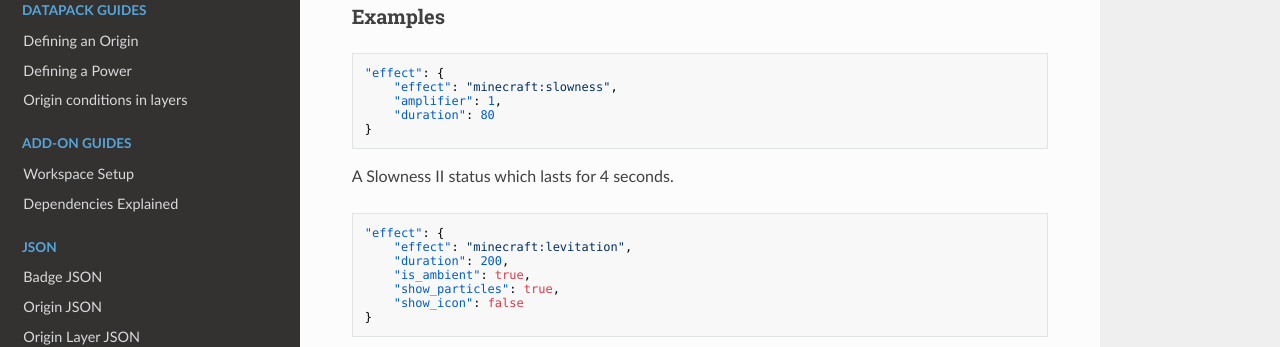
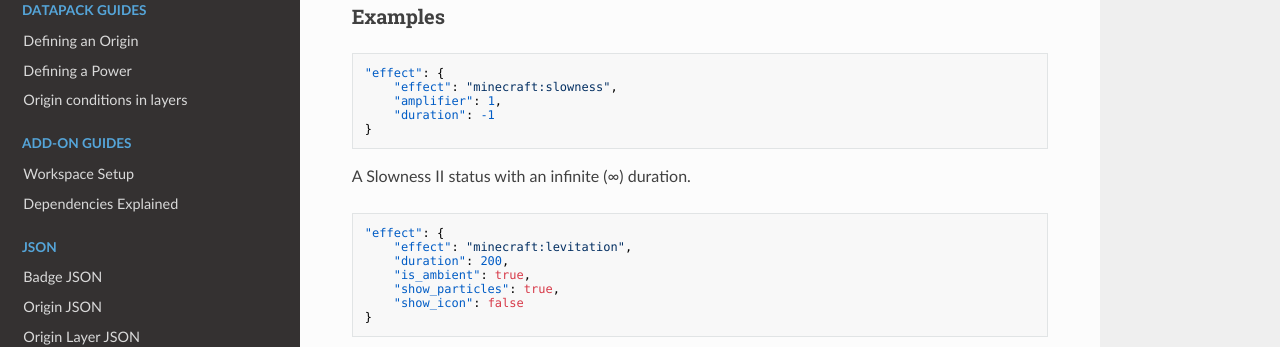
Before and after one commit to apace100/origins-docs, an MkDocs documentation site: the page built from docs/types/data_types/status_effect_instance.md, in a window 1280 px wide and 900 px high, scrolled down 595 px. Shown: the part 152-499 px from the top of the window. Built offline with MkDocs 1.6.1, drawn with Linux system fonts in a browser that asks for light colours; nearby versions of some CDN libraries.

Commit message:
Update `status_effect_instance` (Data Type)
Modify first Example to exemplify how to make an infinite Status Effect
Instance

````diff
--- a/docs/types/data_types/status_effect_instance.md
+++ b/docs/types/data_types/status_effect_instance.md
@@ -33,11 +33,11 @@ Field  | Type | Default | Description
 "effect": {
     "effect": "minecraft:slowness",
     "amplifier": 1,
-    "duration": 80
+    "duration": -1
 }
 ```
 
-A Slowness II status which lasts for 4 seconds.
+A Slowness II status with an infinite (∞) duration.
 <br>
 
 ```json
````
